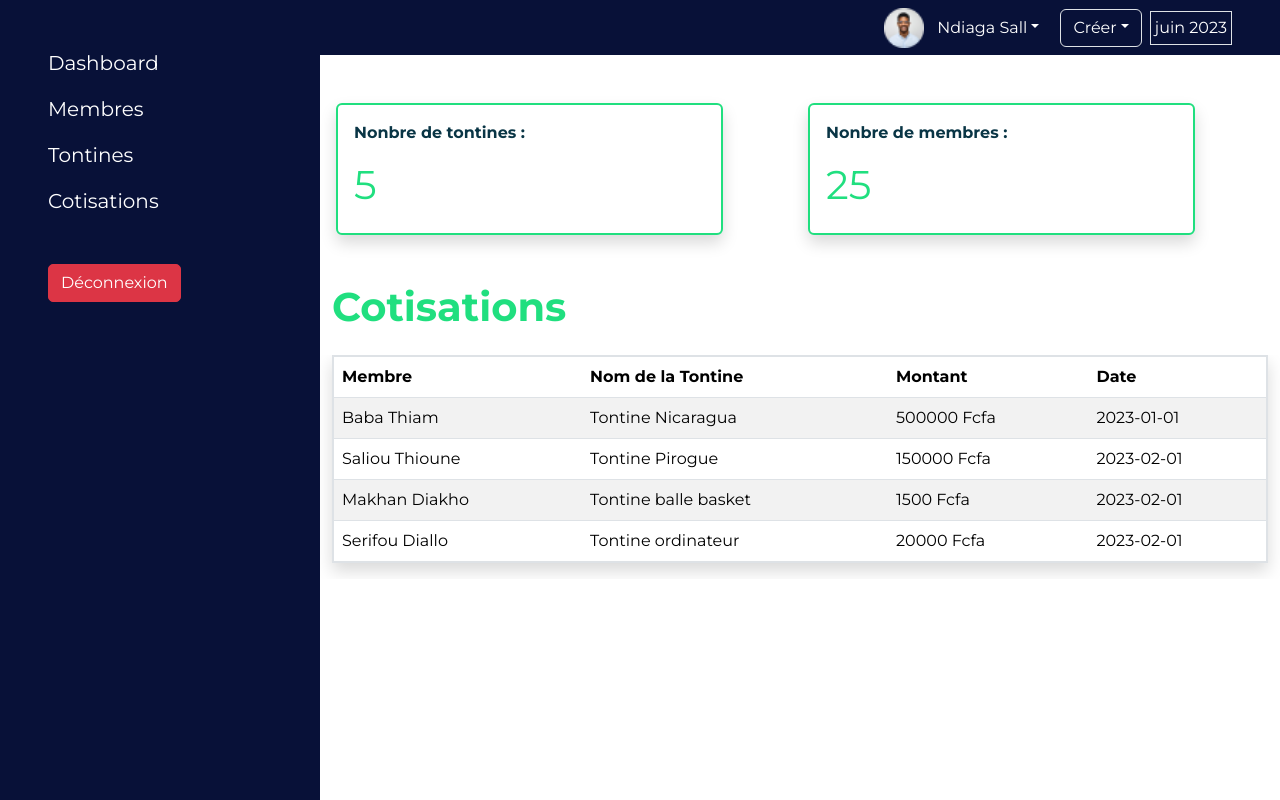
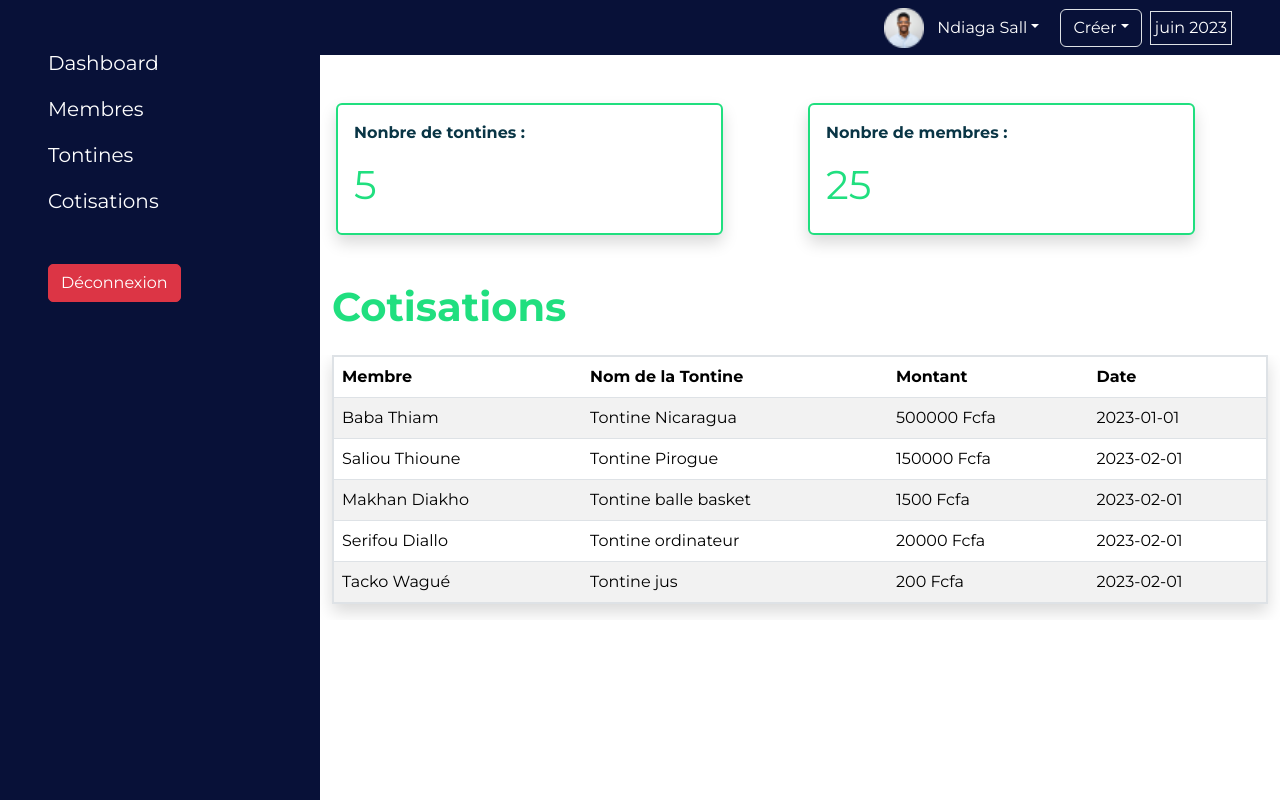
Before and after one commit to bayezalle/tontine, a React (Create React App) app: page /home in a window 1280 px wide. Built offline with nearby package versions, Linux system fonts and the light colour scheme.

Commit message:
integration

```diff
--- a/src/Composantes/Sidebar/Sidebar.css
+++ b/src/Composantes/Sidebar/Sidebar.css
@@ -1,5 +1,6 @@
 #sidebar{
     background-color: rgb(8, 17, 56);
+    height: 100%;
 }
 .offcanvas-lg{
     background-color: rgb(8, 17, 56);
--- a/src/Composantes/dashboard/Dashboard.tsx
+++ b/src/Composantes/dashboard/Dashboard.tsx
@@ -26,6 +26,7 @@ const Dashboard = () => {
     new Tontine("Saliou Thioune", "Tontine Pirogue", 150000, "2023-02-01"),
     new Tontine("Makhan Diakho", "Tontine balle basket", 1500, "2023-02-01"),
     new Tontine("Serifou Diallo", "Tontine ordinateur", 20000, "2023-02-01"),
+    new Tontine("Tacko Wagué", "Tontine jus", 200, "2023-02-01"),
   ];
   return (
     <div className="container mt-5">
```
